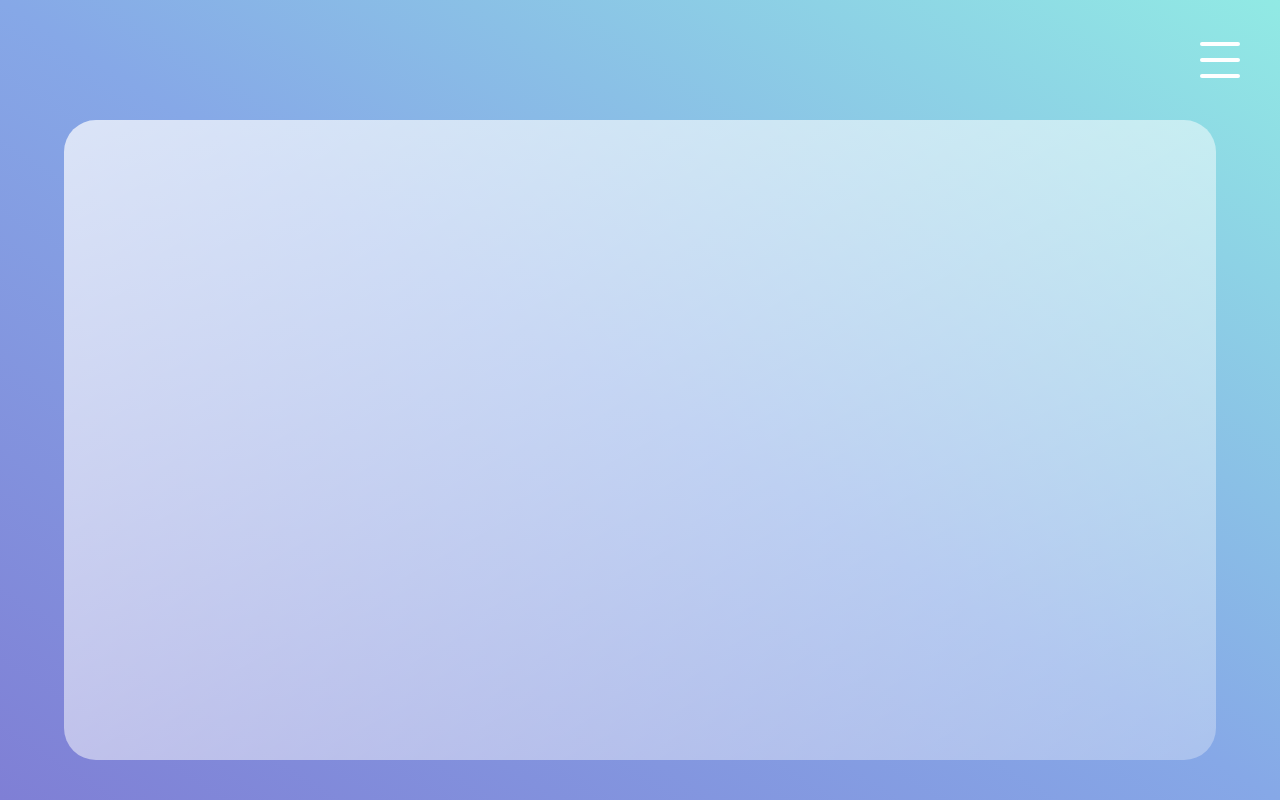
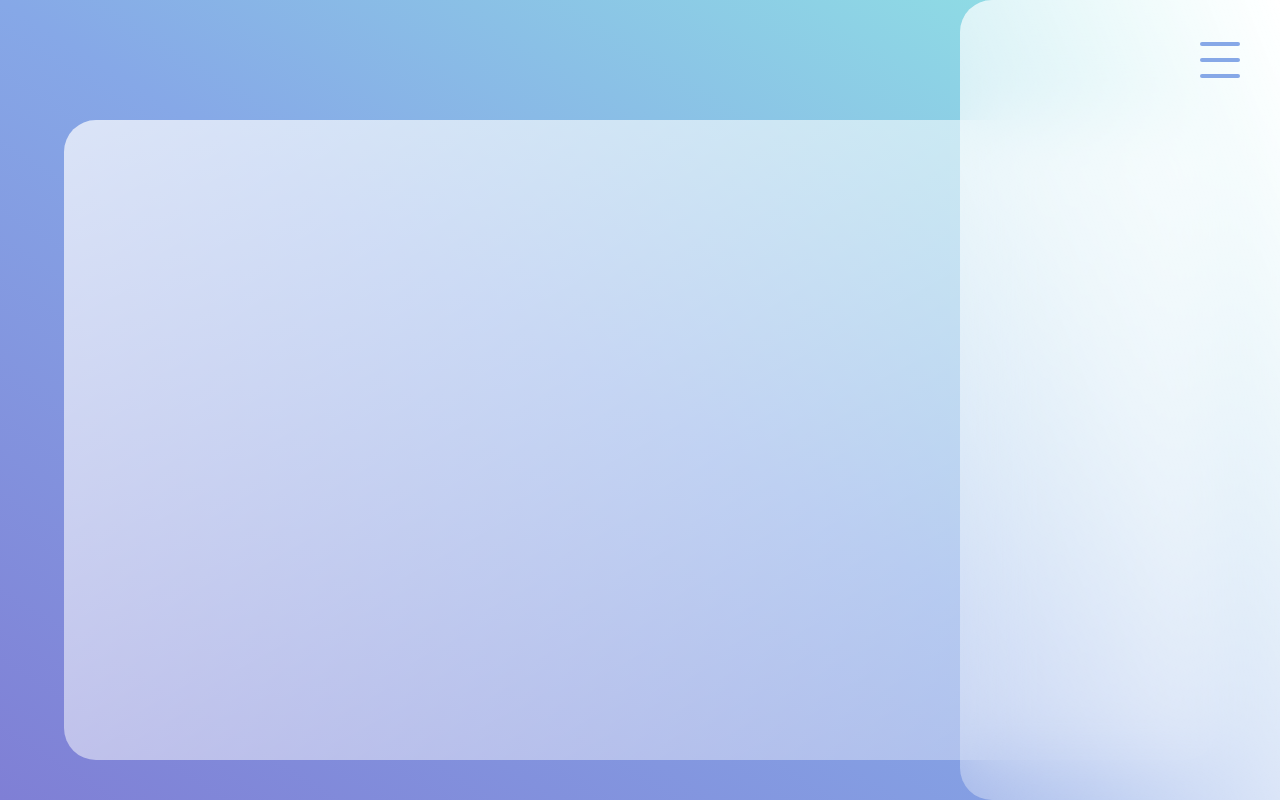
Before and after one commit to bob-mw/anjosDaEducacao, a React (Create React App) app in the folder front/: page /mural in a window 1280 px wide. Built offline with nearby package versions, Linux system fonts and the light colour scheme.

Commit message:
Sidebar structure created

```diff
--- a/front/src/components/Menu/index.jsx
+++ b/front/src/components/Menu/index.jsx
@@ -4,11 +4,14 @@ import * as S from './styled'
 const Menu = () => {
 
     return (
-        <S.ToggleBtn>
-            <S.Top></S.Top>
-            <S.Middle></S.Middle>
-            <S.Bottom></S.Bottom>
-        </S.ToggleBtn>
+        <>
+            <S.ToggleBtn>
+                <S.Top></S.Top>
+                <S.Middle></S.Middle>
+                <S.Bottom></S.Bottom>
+            </S.ToggleBtn>
+            <S.Sidebar/>
+        </>
     )
 }
 
--- a/front/src/components/Menu/styled.jsx
+++ b/front/src/components/Menu/styled.jsx
@@ -1,5 +1,16 @@
 import styled from 'styled-components'
 import { motion } from 'framer-motion'
+
+export const Sidebar = styled.div`
+  position: absolute;
+  top: 0;
+  right: 0;
+  height: 100%;
+  width: 20rem;
+  background: linear-gradient(to left bottom, rgba(255, 255, 255, 1), rgba(255, 255, 255, 0.7), rgba(255, 255, 255, 0.3));
+  backdrop-filter: blur(2rem);
+  border-radius: 2rem 0 0 2rem;
+`
 
 const thickness = 4;
 
@@ -9,18 +20,21 @@ const Shape = styled(motion.span)`
   width: 100%;
   height: ${thickness}px;
   border-radius: 3px;
-  background: white;
-`;
+  background: var(--bg-blue);
+`
+
 export const Top = styled(Shape)`
   top: calc(0% + ${thickness / 2}px);
-`;
+`
+
 export const Middle = styled(Shape)`
   top: 50%;
   transform: translateY(-50%);
-`;
+`
+
 export const Bottom = styled(Shape)`
   bottom: calc(0% + ${thickness / 2}px);
-`;
+`
 
 const side = 2.5;
 
@@ -38,4 +52,4 @@ export const ToggleBtn = styled.div`
     opacity: 0.7;
     transform: scale(1.2);
   }
-`;
+`
```
